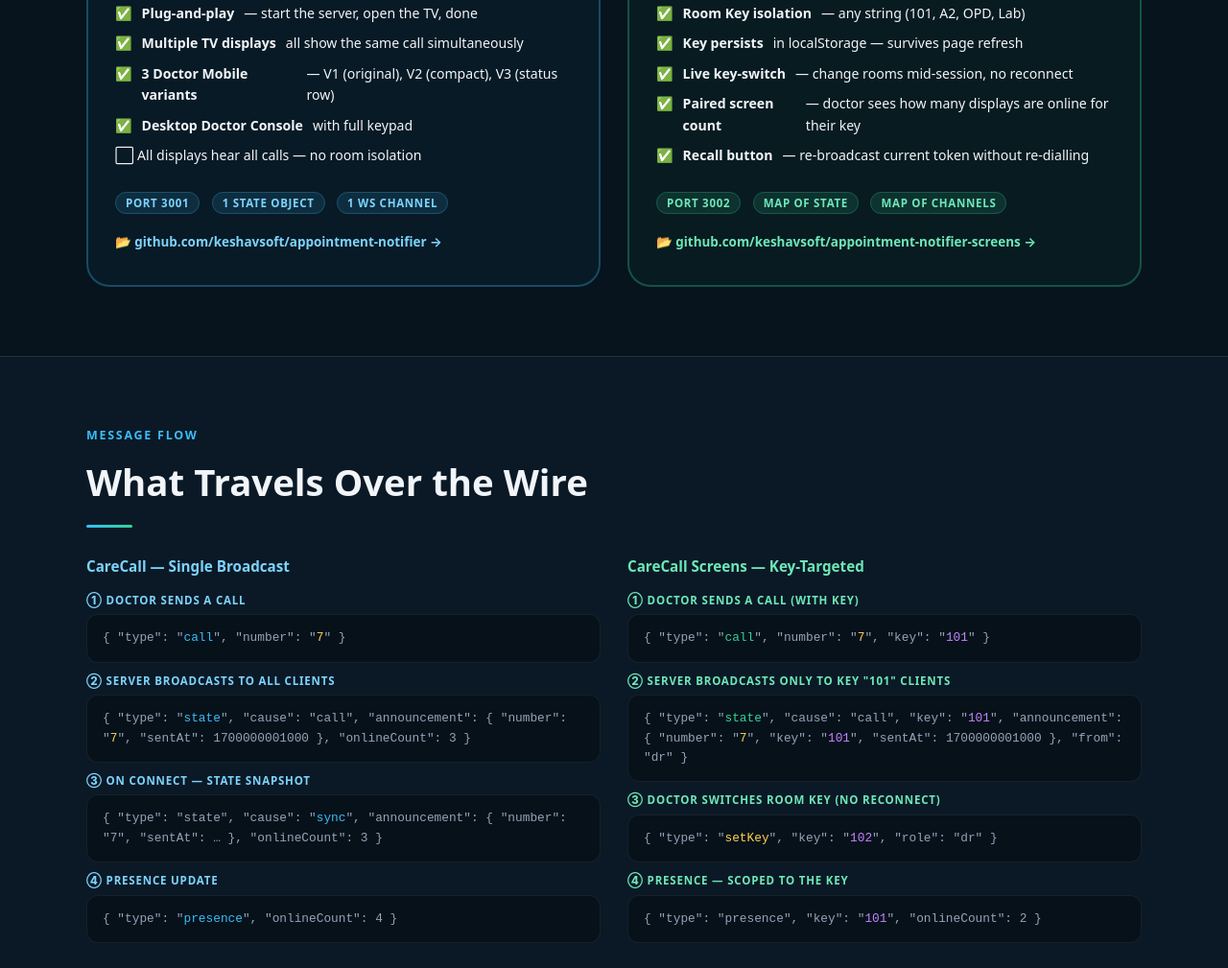
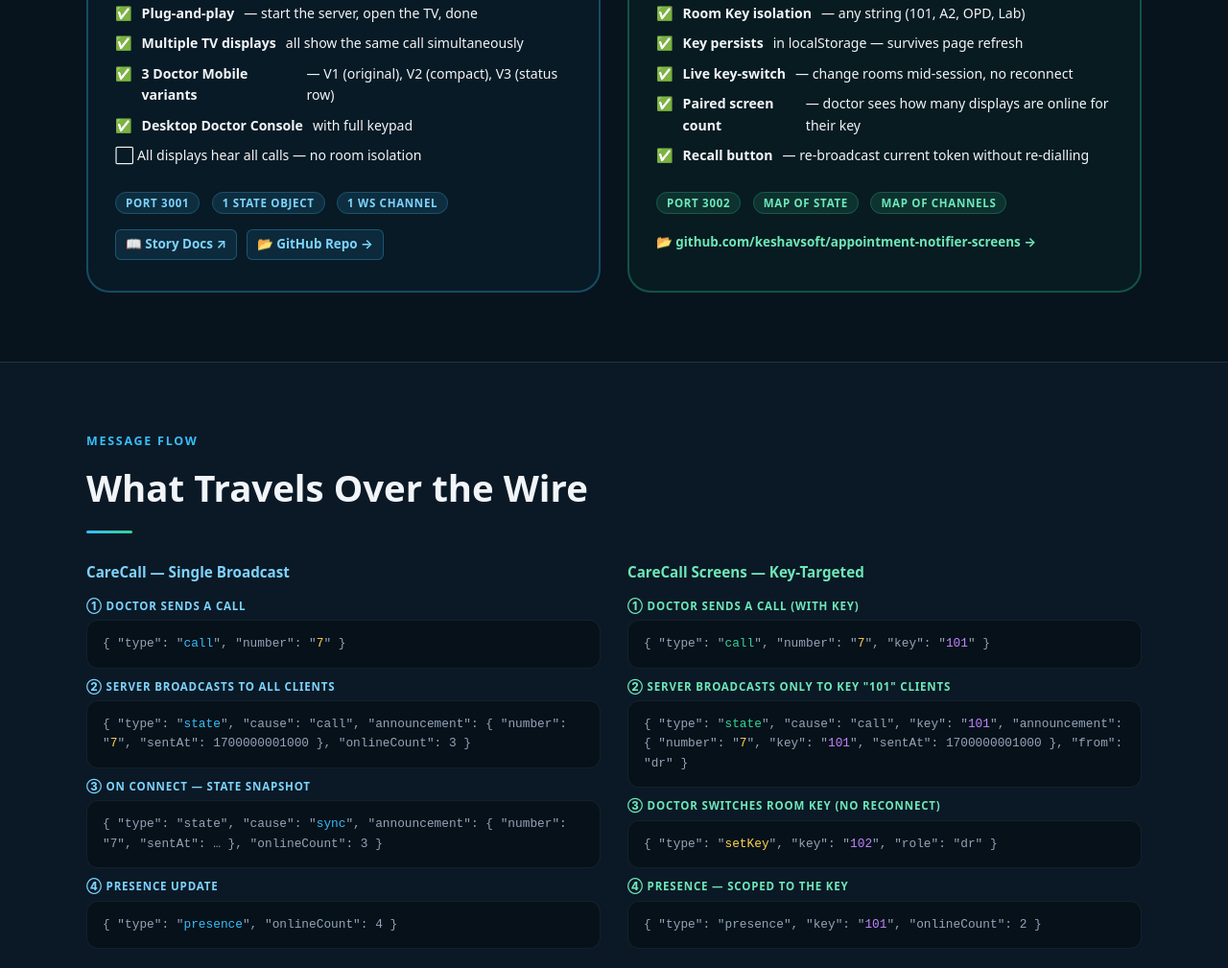
Before and after one commit to keshavsoft/carecall-website, a plain HTML site: page compare.html in a window 1280 px wide. Shown: the part 937-1946 px from the top of the page at 96% size. Drawn offline with Linux system fonts and the light colour scheme.

Commit message:
feat: add appointment-notifier story docs link in edition cards

```diff
--- a/compare.html
+++ b/compare.html
@@ -242,9 +242,12 @@
           &nbsp;
           <span class="badge badge-sky">1 ws channel</span>
         </div>
-        <div style="margin-top:16px;">
-          <a href="https://github.com/keshavsoft/appointment-notifier" target="_blank" rel="noopener noreferrer" style="color:#7dd3fc; text-decoration:none; font-size:0.84rem; font-weight:700;">
-            📂 github.com/keshavsoft/appointment-notifier →
+        <div style="margin-top:16px; display:flex; gap:10px; flex-wrap:wrap;">
+          <a href="https://keshavsoft.github.io/appointment-notifier/" target="_blank" rel="noopener noreferrer" style="color:#7dd3fc; text-decoration:none; font-size:0.84rem; font-weight:700; background:rgba(56,189,248,0.1); padding:4px 10px; border-radius:6px; border:1px solid rgba(56,189,248,0.3);">
+            📖 Story Docs ↗
+          </a>
+          <a href="https://github.com/keshavsoft/appointment-notifier" target="_blank" rel="noopener noreferrer" style="color:#7dd3fc; text-decoration:none; font-size:0.84rem; font-weight:700; background:rgba(56,189,248,0.1); padding:4px 10px; border-radius:6px; border:1px solid rgba(56,189,248,0.3);">
+            📂 GitHub Repo →
           </a>
         </div>
       </div>
```
Also changed, not shown: index.html (+9 -4 lines).
